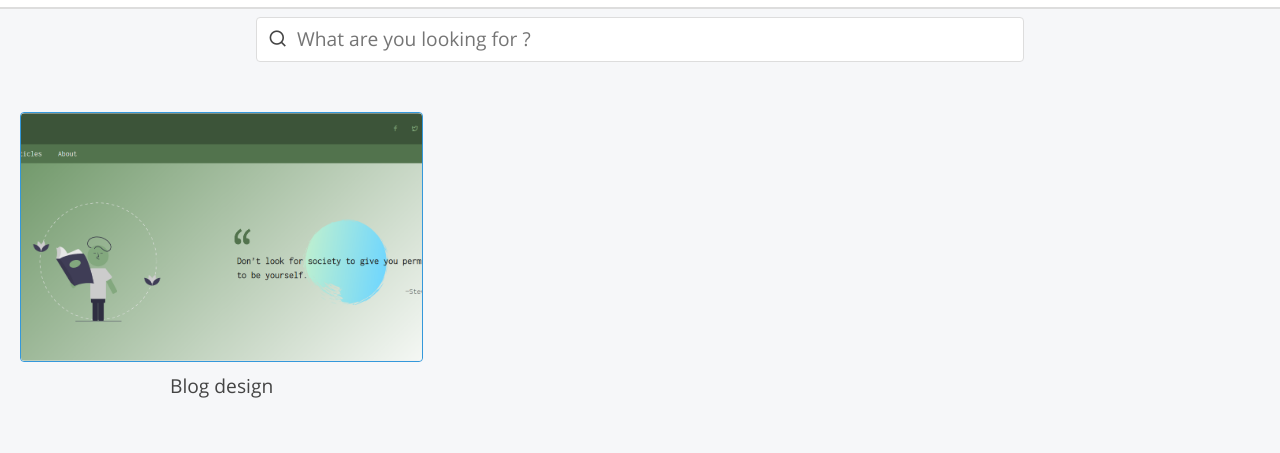
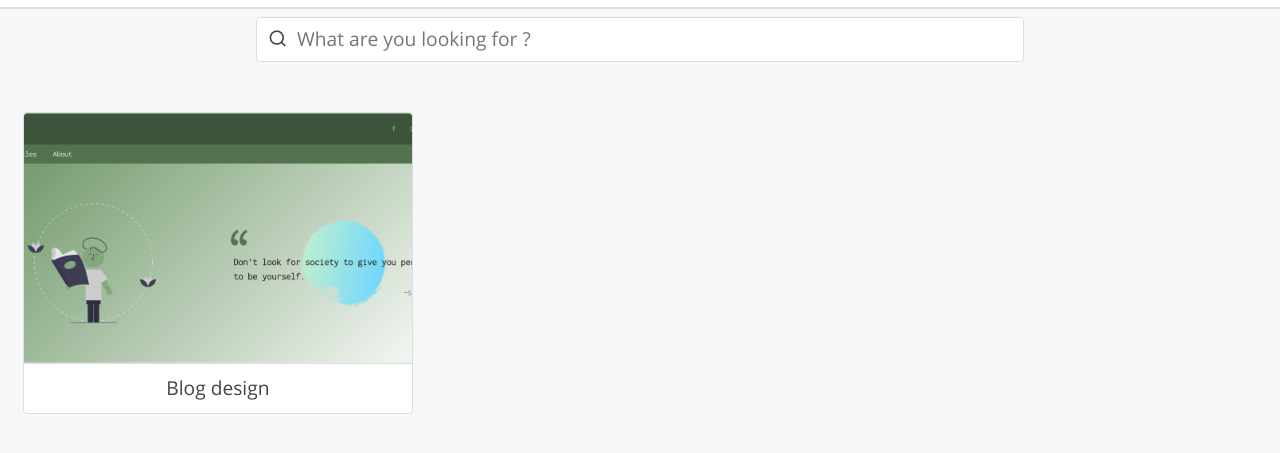
Before and after one commit to ElhoubeBrahim/web-design-collection, a plain HTML site: page index.html in a window 1280 px wide. Shown: the part 71-524 px from the top of the page. Drawn offline with Linux system fonts and the light colour scheme.

Commit message:
Update projects card design

```diff
--- a/assets/styles/style.css
+++ b/assets/styles/style.css
@@ -364,28 +364,30 @@ main.home-page .pages .no-content {
 }
 
 main.home-page .pages .page {
-  width: 32%;
-  margin: 20px 10px;
+  width: 31%;
+  margin: 20px 1%;
   border-radius: 4px;
+  background-color: #fff;
+  border: 1px #ddd solid;
+  user-select: none;
   transition: .3s all ease-in-out;
 }
 
 main.home-page .pages .page .thumbnail {
   height: 250px;
-  border-radius: 4px;
-  border: 1px #3498db solid;
 }
 
 main.home-page .pages .page .thumbnail img {
+  width: 100%;
   height: 100%;
-  width: 100%;
   object-fit: cover;
-  border-radius: 4px;
+  border-radius: 4px 4px 0 0;
 }
 
 main.home-page .pages .page .title {
   text-align: center;
   padding: 10px;
+  border-top: 1px #ddd solid;
 }
 
 main.home-page .pages .page .title span {
@@ -394,7 +396,6 @@ main.home-page .pages .page .title span {
 
 main.home-page .pages .page .title span:hover, main.home-page .pages .page .title span:focus, main.home-page .pages .page .title span:active {
   color: #3498db;
-  text-decoration: underline;
 }
 
 @media (max-width: 700px) {
@@ -404,8 +405,5 @@ main.home-page .pages .page .title span:hover, main.home-page .pages .page .titl
   main.home-page .pages .page {
     width: 100%;
   }
-  main.home-page .pages .page .thumbnail {
-    height: 350px;
-  }
 }
 /*# sourceMappingURL=style.css.map */
```
Also changed, not shown: 1 other file.
